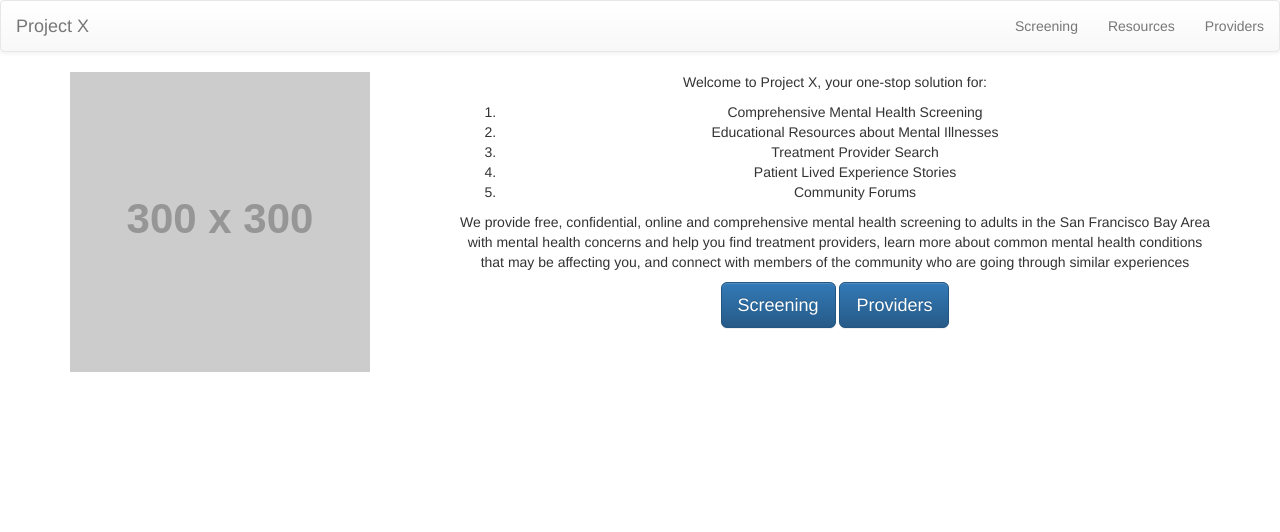
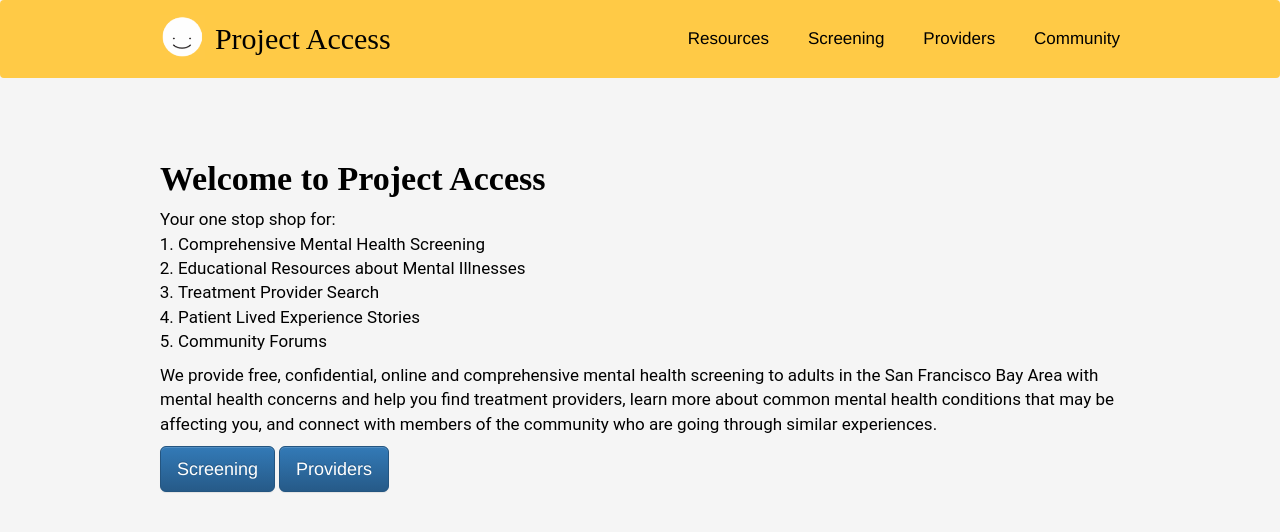
Before and after one commit to judyzaratan/mentalHack, a website: page index.html in a window 1280 px wide. Drawn offline with nearby package versions, Linux system fonts and the light colour scheme; placeholder pictures from the web are drawn by us.

Commit message:
Add basic landing page

```diff
--- a/index.html
+++ b/index.html
@@ -6,66 +6,150 @@
   <meta name="viewport" content="width=device-width, initial-scale=1">
   <title>Project X</title>
   <style>
-    .greeting{
+    .greeting {
       text-align: center;
     }
 
+    .content {
+      display: flex;
+      align-items: center;
+      justify-content: space-between;
+      width: 960px;
+      margin: 0 auto;
+    }
+
+    .row {
+      margin: 0 auto !important;
+      padding: 0;
+      width: 960px;
+    }
+
+    .navbar {
+      display: flex;
+      background-color: #ffca46;
+      height: 78px;
+      margin-bottom: 0 !important;
+    }
+
+    .nav-links a {
+      width: 81px;
+      height: 58px;
+      font-size: 17px;
+      font-weight: 500;
+      color: #000000;
+      margin-left: 35px;
+    }
+
+    .nav-links a:hover {
+      color: #000000;
+    }
+
+    .brand__name {
+      width: 257px;
+      height: 58px;
+      font-family: Raleway;
+      font-size: 30px;
+      font-weight: 500;
+      color: #000000;
+    }
+
+    .brand__logo {
+      margin-top: -16px;
+      margin-right: 6px;
+      width: 45px;
+    }
+
+    .heading {
+      font-family: Raleway;
+      font-size: 34px;
+      font-weight: 600;
+      text-align: left;
+      color: #000000;
+    }
+
+    .title-content {
+      font-family: Roboto;
+      font-size: 17px;
+      color: #000000;
+    }
+
+    .title-list {
+      margin-left: -22px;
+    }
+
+    .grey-bg {
+      background-color: #f5f5f5;
+    }
+
+    .title-section {
+      margin-top: -78px;
+      height: 100vh;
+    }
+
+    .title-row {
+      padding-top: 140px;
+    }
   </style>
-
 
   <!-- Latest compiled and minified CSS -->
   <link rel="stylesheet" href="https://maxcdn.bootstrapcdn.com/bootstrap/3.3.7/css/bootstrap.min.css" integrity="sha384-BVYiiSIFeK1dGmJRAkycuHAHRg32OmUcww7on3RYdg4Va+PmSTsz/K68vbdEjh4u" crossorigin="anonymous">
 
   <!-- Optional theme -->
   <link rel="stylesheet" href="https://maxcdn.bootstrapcdn.com/bootstrap/3.3.7/css/bootstrap-theme.min.css" integrity="sha384-rHyoN1iRsVXV4nD0JutlnGaslCJuC7uwjduW9SVrLvRYooPp2bWYgmgJQIXwl/Sp" crossorigin="anonymous">
-
-
-
 </head>
 
 <body>
-  <nav class="navbar navbar-default">
-    <div class="container-fluid">
-      <div class="navbar-header">
-        <a class="navbar-brand" href="#">Project X</a>
+  <nav class="navbar">
+    <div class="content">
+      <div class="brand">
+        <img class="brand__logo" src="/assets/img/logo.png" />
+        <span class="brand__name">Project Access</span>
       </div>
-      <ul class="nav navbar-nav navbar-right">
-        <li><a href="/screening">Screening</a></li>
-        <li><a href="/resources">Resources</a></li>
-        <li><a href="/providers">Providers</a></li>
-      </ul>
-
+      <div class="nav-links">
+        <a href="#">Resources</a>
+        <a href="#">Screening</a>
+        <a href="#">Providers</a>
+        <a href="#">Community</a>
+      </div>
     </div>
   </nav>
 
-  <div id="landing" class="container">
-    <div class="row">
-      <div class="col-md-4">
-        <img src="http://via.placeholder.com/300x300" alt="placeholder">
+  <div class="grey-bg title-section">
+    <div class="row title-row">
+      <h1 class="heading">
+        Welcome to Project Access
+      </h1>
+
+      <div class="title-content">
+        <div class="subheading">
+          Your one stop shop for:
         </div>
-      <div class="col-md-8">
-        <div class="greeting">
-          <p>Welcome to Project X, your one-stop solution for:</p>
-          <ol>
+        <ol class="title-list">
           <li>Comprehensive Mental Health Screening</li>
           <li>Educational Resources about Mental Illnesses</li>
           <li>Treatment Provider Search</li>
           <li>Patient Lived Experience Stories</li>
           <li>Community Forums</li>
         </ol>
-          <p>We provide free, confidential, online and comprehensive mental health
+        <p>
+          We provide free, confidential, online and comprehensive mental health
           screening to adults in the San Francisco Bay Area with mental health
           concerns and help you find treatment providers, learn more about
           common mental health conditions that may be affecting you, and
-            connect with members of the community who are going through similar experiences</p>
+          connect with members of the community who are going through similar experiences.
+        </p>
+      </div>
       <div class="buttons">
         <a href="#" class="btn btn-primary btn-lg" role="button">Screening</a>
         <a href="#" class="btn btn-primary btn-lg" role="button">Providers</a>
       </div>
     </div>
   </div>
+
+  <div class="next-section" style="height:500px;">
+
   </div>
-  </div>
+
   <script src="https://code.jquery.com/jquery-3.1.1.slim.min.js" integrity="sha384-A7FZj7v+d/sdmMqp/nOQwliLvUsJfDHW+k9Omg/a/EheAdgtzNs3hpfag6Ed950n" crossorigin="anonymous"></script>
   <script src="https://cdnjs.cloudflare.com/ajax/libs/tether/1.4.0/js/tether.min.js" integrity="sha384-DztdAPBWPRXSA/3eYEEUWrWCy7G5KFbe8fFjk5JAIxUYHKkDx6Qin1DkWx51bBrb" crossorigin="anonymous"></script>
   <!-- Latest compiled and minified JavaScript -->
--- a/server.js
+++ b/server.js
@@ -2,6 +2,8 @@ const express = require('express');
 const path = require('path');
 
 const app = express()
+
+app.use('/assets', express.static(`${__dirname}/assets`));
 
 app.get('/', (req, res) =>
     res.sendFile(path.join(__dirname + '/index.html'))
```
Also changed, not shown: assets/img/logo.png (added). Lines whose indentation alone changed are shown as unchanged.
